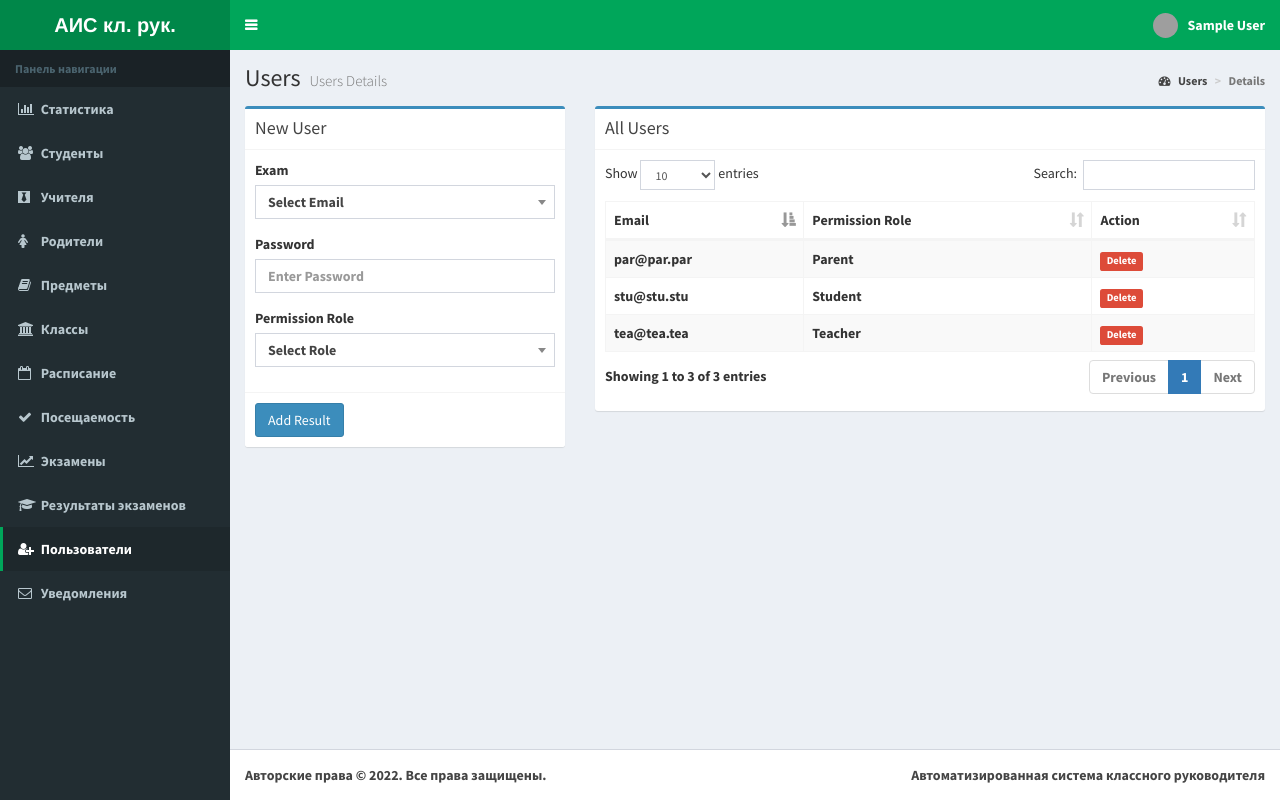
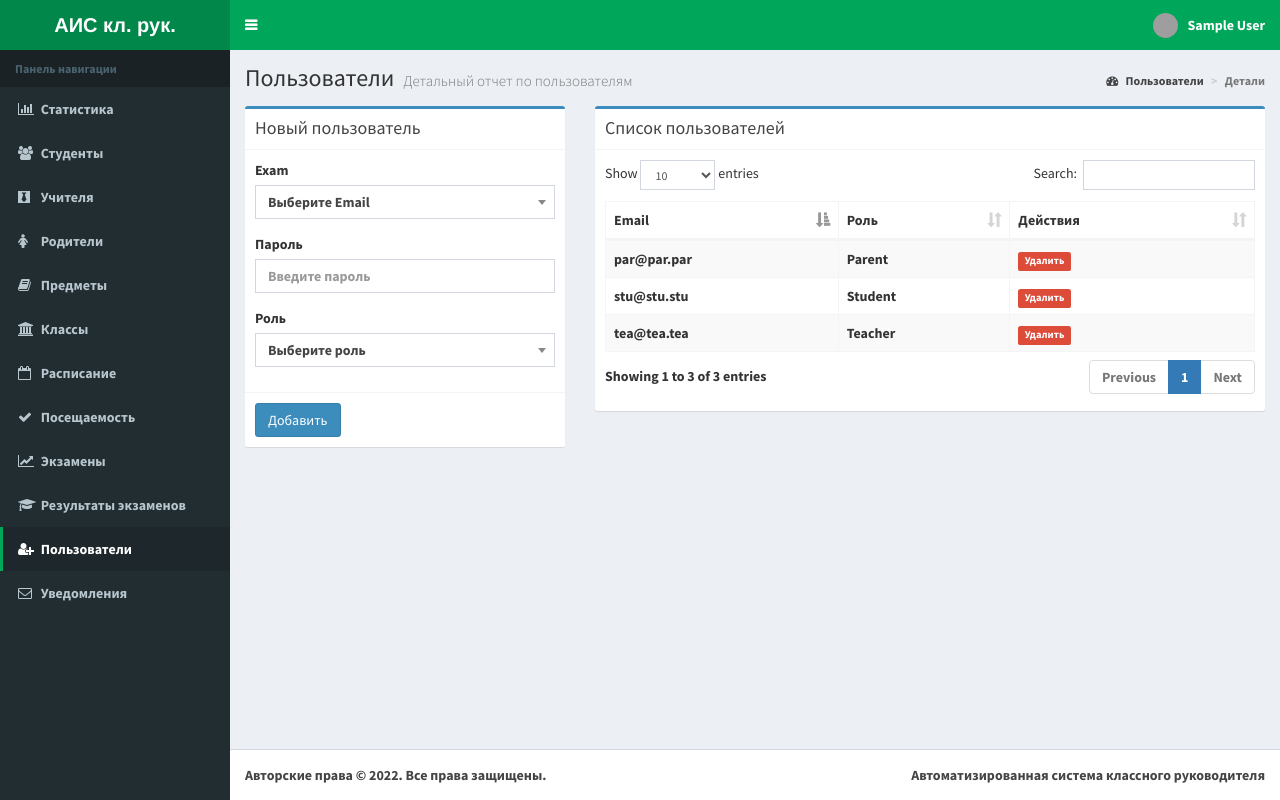
Before and after one commit to Vladimir-monomah/school_manager, a PHP site: page /user.php in a window 1280 px wide. Run offline with PHP 8.4, Linux system fonts and the light colour scheme; the visitor is signed in with stand-in values (Sample User, id 1); data comes from the database, SQL or seed files in the repository; some libraries are stand-ins or nearby versions; grey boxes are pictures that could not be loaded.

Commit message:
Отредактирована страница пользователей

```diff
--- a/user.php
+++ b/user.php
@@ -31,7 +31,7 @@ scratch. This page gets rid of all links and provides the needed markup only.
 <head>
   <meta charset="utf-8">
   <meta http-equiv="X-UA-Compatible" content="IE=edge">
-  <title>Exam</title><link rel="icon" href="../img/favicon2.png">
+  <title>Пользователи</title><link rel="icon" href="../img/favicon2.png">
   <!-- Tell the browser to be responsive to screen width -->
   <meta content="width=device-width, initial-scale=1, maximum-scale=1, user-scalable=no" name="viewport">
   <!-- Bootstrap 3.3.7 -->
@@ -68,12 +68,12 @@ scratch. This page gets rid of all links and provides the needed markup only.
     <!-- Content Header (Page header) -->
     <section class="content-header">
       <h1>
-        Users
-        <small>Users Details</small>
+        Пользователи
+        <small>Детальный отчет по пользователям</small>
       </h1>
       <ol class="breadcrumb">
-        <li><a href="#"><i class="fa fa-dashboard"></i> Users</a></li>
-        <li class="active">Details</li>
+        <li><a href="#"><i class="fa fa-dashboard"></i> Пользователи</a></li>
+        <li class="active">Детали</li>
       </ol>
     </section>
 
@@ -89,8 +89,8 @@ scratch. This page gets rid of all links and provides the needed markup only.
 
          <div class="alert alert-success alert-dismissible" style="display: none;" id="truemsg">
                 <button type="button" class="close" data-dismiss="alert" aria-hidden="true">×</button>
-                <h4><i class="icon fa fa-check"></i> Success!</h4>
-                New User Successfully added
+                <h4><i class="icon fa fa-check"></i> Успех!</h4>
+               Новый пользователь был добавлен
               </div>
 
 
@@ -101,7 +101,7 @@ scratch. This page gets rid of all links and provides the needed markup only.
           <!-- general form elements -->
           <div class="box box-primary">
             <div class="box-header with-border">
-              <h3 class="box-title">New User</h3>
+              <h3 class="box-title">Новый пользователь</h3>
             </div>
             <!-- /.box-header -->
             <!-- form start -->
@@ -112,7 +112,8 @@ scratch. This page gets rid of all links and provides the needed markup only.
 
                 <div class="form-group">
                 <label>Exam</label>
-                <select class="form-control select2 select2-hidden-accessible" style="width: 100%;" tabindex="-1" aria-hidden="true" name="email"><option >Select Email</option>
+                <select class="form-control select2 select2-hidden-accessible" style="width: 100%;" tabindex="-1"
+                aria-hidden="true" name="email"><option >Выберите Email</option>
                   <?php
                   $sql = "select email from (select email from parent UNION select email from student UNION select email from teacher) as t";
                   $result = $conn->query($sql);
@@ -133,16 +134,17 @@ scratch. This page gets rid of all links and provides the needed markup only.
 
 
                 <div class="form-group">
-                  <label for="exampleInputPassword1">Password</label>
-                  <input name="password" type="text" class="form-control" id="exampleInputPassword1" placeholder="Enter Password" required>
+                  <label for="exampleInputPassword1">Пароль</label>
+                  <input name="password" type="text" class="form-control" id="exampleInputPassword1" placeholder="Введите пароль" required>
                 </div>
 
                 <div class="form-group">
-                <label>Permission Role </label>
-                <select class="form-control select2 select2-hidden-accessible" style="width: 100%;" tabindex="-1" aria-hidden="true" name="role"><option >Select Role</option>
-                 <option value="Teacher">Teacher</option>
-                 <option value="Student">Student</option>
-                 <option value="Parent">Parent</option>
+                <label>Роль</label>
+                <select class="form-control select2 select2-hidden-accessible" style="width: 100%;" tabindex="-1"
+                aria-hidden="true" name="role"><option >Выберите роль</option>
+                 <option value="Teacher">Учитель</option>
+                 <option value="Student">Студент</option>
+                 <option value="Parent">Родитель</option>
 
                 </select>
                 </div>
@@ -152,7 +154,7 @@ scratch. This page gets rid of all links and provides the needed markup only.
               <!-- /.box-body -->
 
               <div class="box-footer">
-                <button type="submit" name="submit" value="submit" class="btn btn-primary">Add Result</button>
+                <button type="submit" name="submit" value="submit" class="btn btn-primary">Добавить</button>
               </div>
             </form>
 
@@ -210,7 +212,7 @@ x.style.display='block';</script>";
 
           <div class="box box-primary">
             <div class="box-header with-border">
-              <h3 class="box-title">All Users</h3>
+              <h3 class="box-title">Список пользователей</h3>
             </div>
 
             <!-- /.box-header -->
@@ -220,7 +222,7 @@ x.style.display='block';</script>";
                 <tr>
                   <th>Email</th>
 
-                  <th>Permission Role</th><th>Action</th>
+                  <th>Роль</th><th>Действия</th>
 
 
 
@@ -238,7 +240,7 @@ x.style.display='block';</script>";
                    // output data of each row
                      while($row = $result->fetch_assoc()) {
                       echo "<tr><td> " . $row["email"]. " </td><td> " . $row["role"]." </td>
-                      <td><a href='user.php?delete=". $row["email"]."'><small class='label  bg-red'>Delete</small></a>
+                      <td><a href='user.php?delete=". $row["email"]."'><small class='label  bg-red'>Удалить</small></a>
                       </td></tr>";
                        }
                                   }
```
